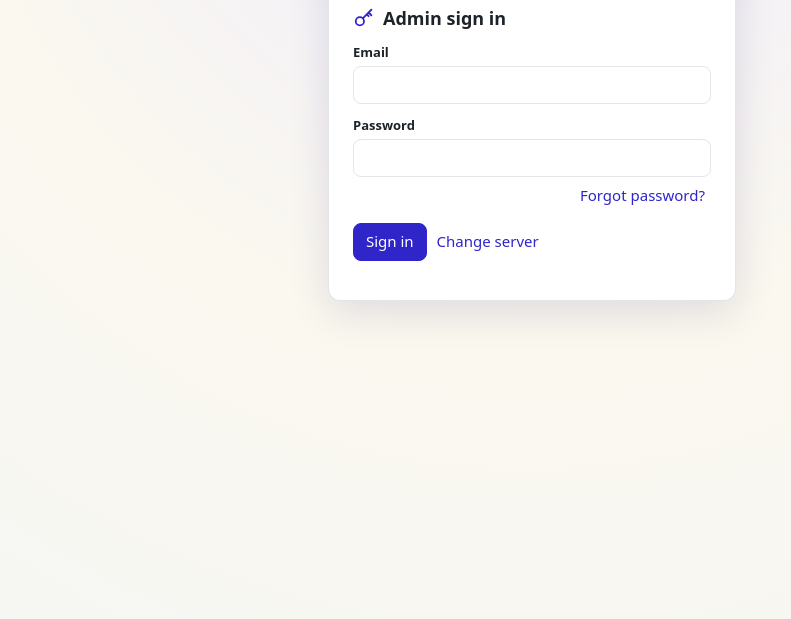
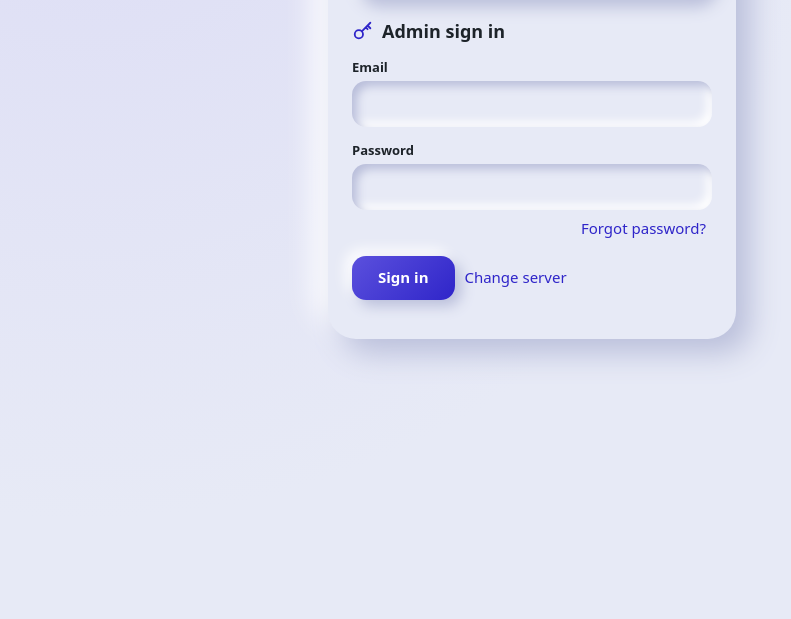
Before and after one commit to soomroalinasir/school-attendance-admin, a plain HTML site: page index.html in a window 1280 px wide. Shown: the part 245-864 px from the top of the page, without its empty margins (108-899 px from the left). Drawn offline with nearby package versions, Linux system fonts and the light colour scheme.

Commit message:
Embossed sign-in screens and new app icon

```diff
--- a/css/app.css
+++ b/css/app.css
@@ -57,6 +57,35 @@ body:has(.auth-card) { background:radial-gradient(circle at 50% 0%, var(--primar
 .auth-card h2 { display:flex; gap:8px; align-items:center; font-size:18px; margin:18px 0 4px; }
 .auth-card h2 .ic { color:var(--primary); }
 .auth-card .forgot { text-align:right; margin:6px 0 0; }
+/* sign-in pages, embossed like the app's: raised card and logo plate, sunken fields that light up, a raised
+   button that presses in, and a short staggered opening (skipped when the system asks for less motion) */
+body:has(.auth-card) { background:radial-gradient(circle at 15% 0%, #dcdcf5, #e7eaf6 55%); }
+.auth-card { --emb:#e7eaf6; --emb-light:#fff; --emb-dark:#b9beda; background:var(--emb); border:none; border-radius:28px;
+  box-shadow:14px 14px 30px var(--emb-dark), -14px -14px 30px var(--emb-light); animation:emb-rise .6s cubic-bezier(.2,.8,.2,1) both; }
+.auth-card .brand { border-bottom:none; margin-bottom:8px; padding:18px 12px 16px; border-radius:22px; background:var(--emb);
+  box-shadow:7px 7px 16px var(--emb-dark), -7px -7px 16px var(--emb-light); }
+.auth-card label.f { margin-top:14px; }
+.auth-card input:not([type=checkbox]) { width:100%; border:none; border-radius:14px; padding:12px 14px; background:var(--emb);
+  box-shadow:inset 5px 5px 10px var(--emb-dark), inset -5px -5px 10px var(--emb-light); transition:box-shadow .2s; }
+.auth-card input:not([type=checkbox]):focus { outline:none;
+  box-shadow:inset 5px 5px 10px var(--emb-dark), inset -5px -5px 10px var(--emb-light), 0 0 0 2px var(--primary); }
+.auth-card input:disabled { opacity:.7; }
+.auth-card button.primary { border:none; border-radius:14px; padding:11px 26px; font-weight:600; background:linear-gradient(135deg, #5b50dd, var(--primary));
+  box-shadow:6px 6px 14px var(--emb-dark), -6px -6px 14px var(--emb-light); transition:box-shadow .15s, transform .15s; }
+.auth-card button.primary:hover { filter:brightness(1.06); }
+.auth-card button.primary:active:not(:disabled) { transform:scale(.98); box-shadow:inset 4px 4px 9px rgba(20,14,90,.6), inset -3px -3px 8px rgba(150,140,255,.45); }
+.auth-card button.primary:focus-visible { outline:2px solid var(--gold); outline-offset:3px; }
+.auth-card > * { animation:emb-in .5s cubic-bezier(.2,.8,.2,1) both; }
+.auth-card > :nth-child(2) { animation-delay:.06s; } .auth-card > :nth-child(3) { animation-delay:.12s; }
+.auth-card > :nth-child(4) { animation-delay:.18s; } .auth-card > :nth-child(5) { animation-delay:.22s; }
+.auth-card > :nth-child(6) { animation-delay:.26s; } .auth-card > :nth-child(7) { animation-delay:.30s; }
+.auth-card > :nth-child(n+8) { animation-delay:.34s; }
+@keyframes emb-rise { from { opacity:0; transform:translateY(18px) scale(.98); } }
+@keyframes emb-in { from { opacity:0; transform:translateY(10px); } }
+@media (prefers-reduced-motion: reduce) {
+  .auth-card, .auth-card > * { animation:none; }
+  .auth-card input:not([type=checkbox]), .auth-card button.primary { transition:none; }
+}
 .brand { text-align:center; padding-bottom:16px; border-bottom:1px solid var(--line); }
 .brand .logo { display:block; margin:4px auto 0; max-width:100%; height:auto; width:190px; }
 .brand-caption { display:inline-flex; align-items:center; gap:10px; margin-top:10px; font-size:12px; letter-spacing:.14em; text-transform:uppercase; color:var(--muted); }
```
